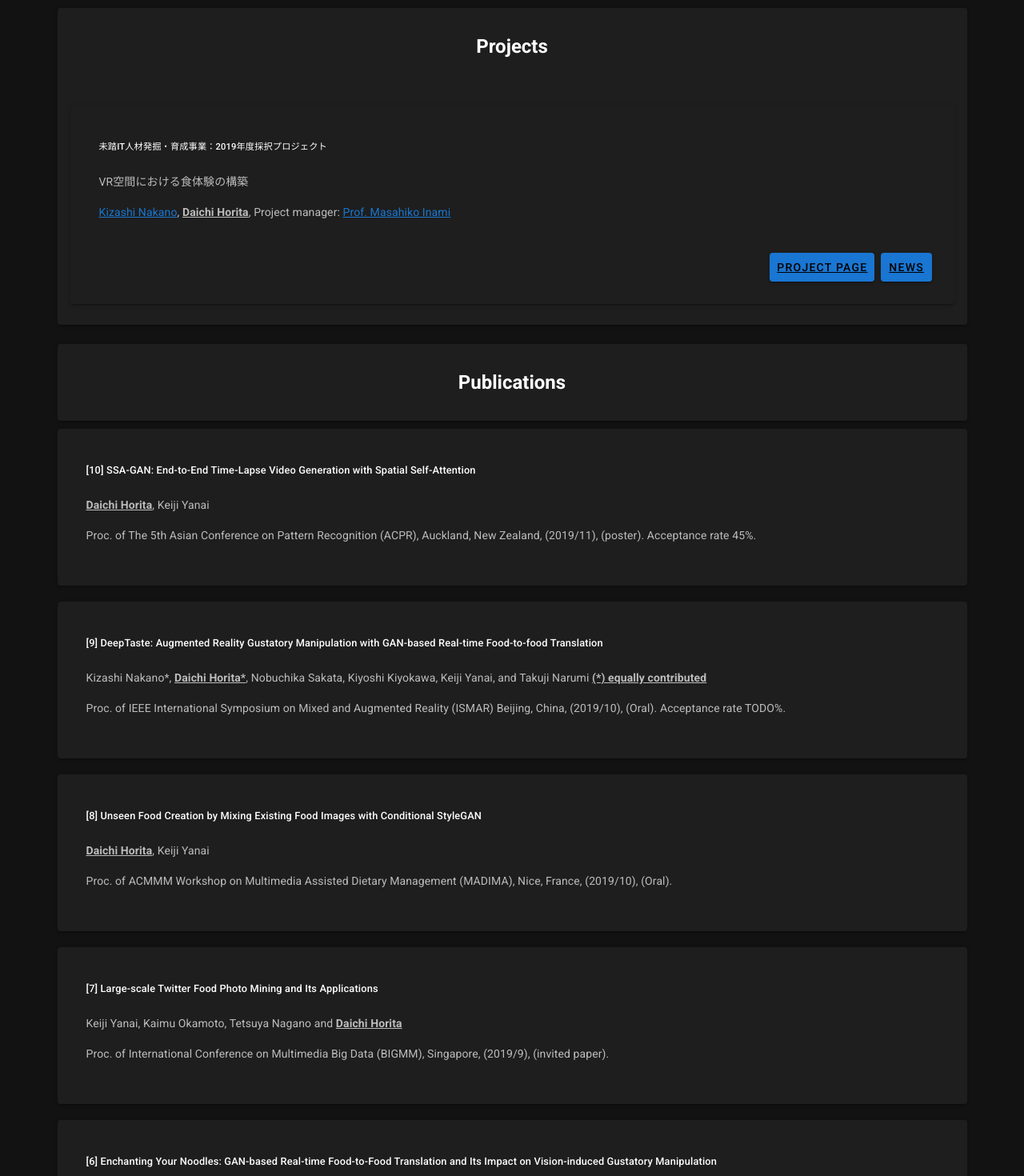
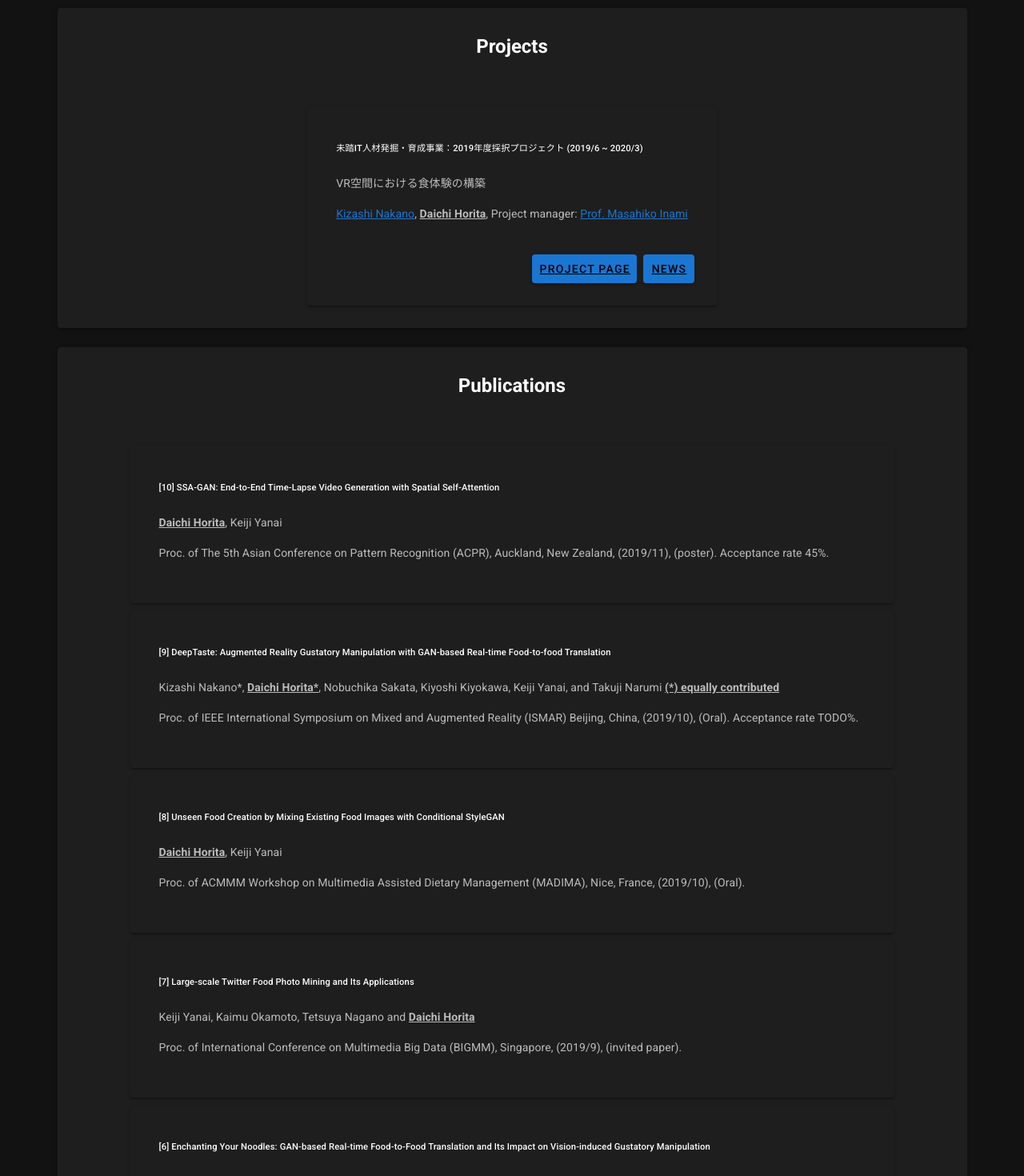
Before and after one commit to UdonDa/udoooom, a Nuxt app: page / in a window 1280 px wide. Shown: the part 1840-3310 px from the top of the page at 80% size. Built offline with nearby package versions, Linux system fonts and the light colour scheme.

Commit message:
fix publications

```diff
--- a/pages/index.vue
+++ b/pages/index.vue
@@ -201,8 +201,9 @@
 
         <v-card-text>
         <v-layout justify-center class="content--publications" wrap>
+          <table>
             <v-card class="content--work">
-              <v-card-title class="content--work--title">未踏IT人材発掘・育成事業：2019年度採択プロジェクト</v-card-title>
+                <v-card-title class="content--work--title">未踏IT人材発掘・育成事業：2019年度採択プロジェクト (2019/6 ~ 2020/3)</v-card-title>
                 <v-card-text>
                   <p>VR空間における食体験の構築</p>
                   <p><a href="https://twitter.com/signs0302" target="_blank" rel="noopener noreferrer">Kizashi Nakano</a>, <u><b>Daichi Horita</b></u>, Project manager: <a href="https://twitter.com/drinami" target="_blank" rel="noopener noreferrer">Prof. Masahiko Inami</a></p>
@@ -223,7 +224,9 @@
                 </v-btn>
               </v-card-actions>
             </v-card>
+            </table>
           </v-layout>
+
         </v-card-text>
         </v-card>
 
@@ -236,9 +239,10 @@
 
         <v-card>
           <h2 class="content--title">Publications</h2>
-        </v-card>
 
+          <v-card-text>
           <v-layout justify-center class="content--publications" wrap>
+            <table>
 
             <v-card class="content--work">
               <v-card-title class="content--work--title">[10] SSA-GAN: End-to-End Time-Lapse Video Generation with Spatial Self-Attention</v-card-title>
@@ -322,8 +326,11 @@
                 <p>Proc. of IJCAI Workshop on International Workshop on Multimedia Assisted Dietary Management (MADIMA), Stockholm, Sweden (2018/07).</p>
               </v-card-text>
             </v-card>
+            </table>
 
         </v-layout>
+        </v-card-text>
+        </v-card>
         </v-container>
       </section>
 
```
Lines whose indentation alone changed are shown as unchanged.
